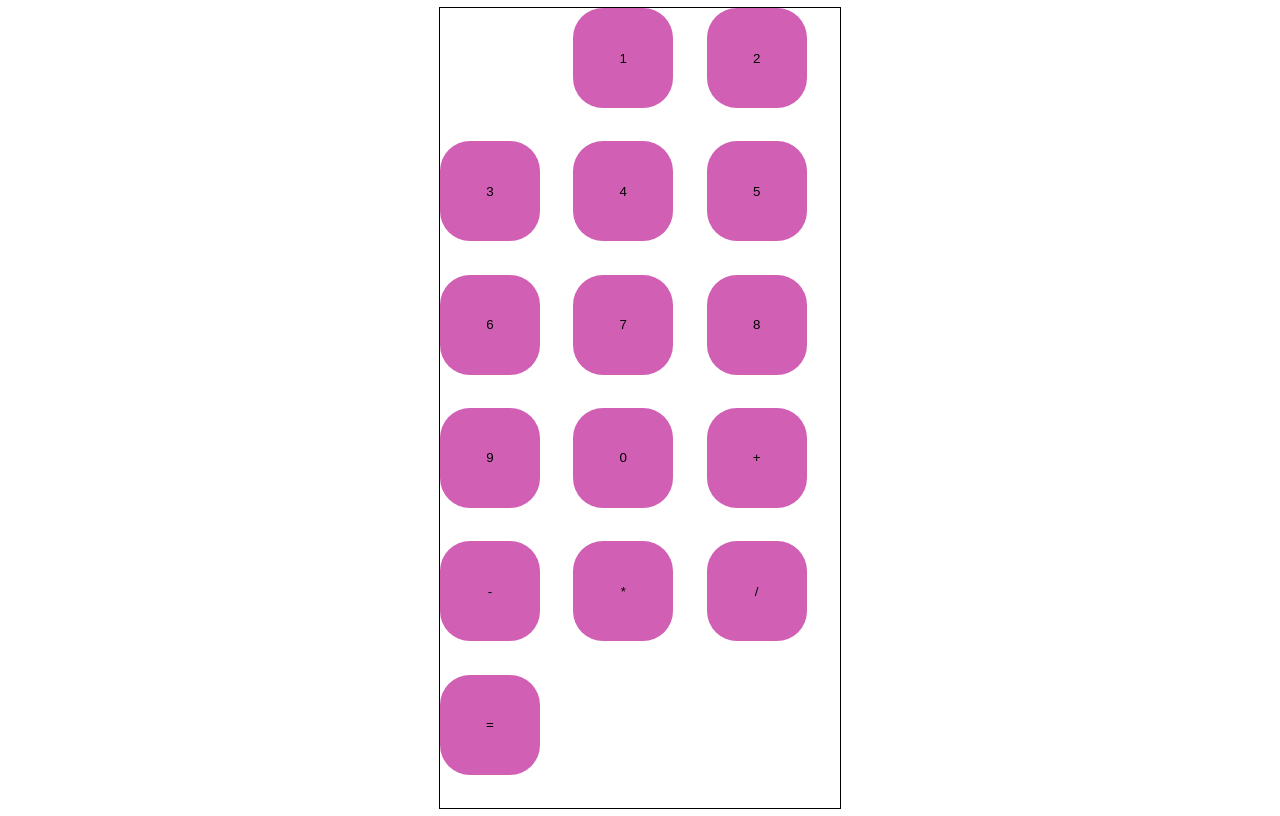
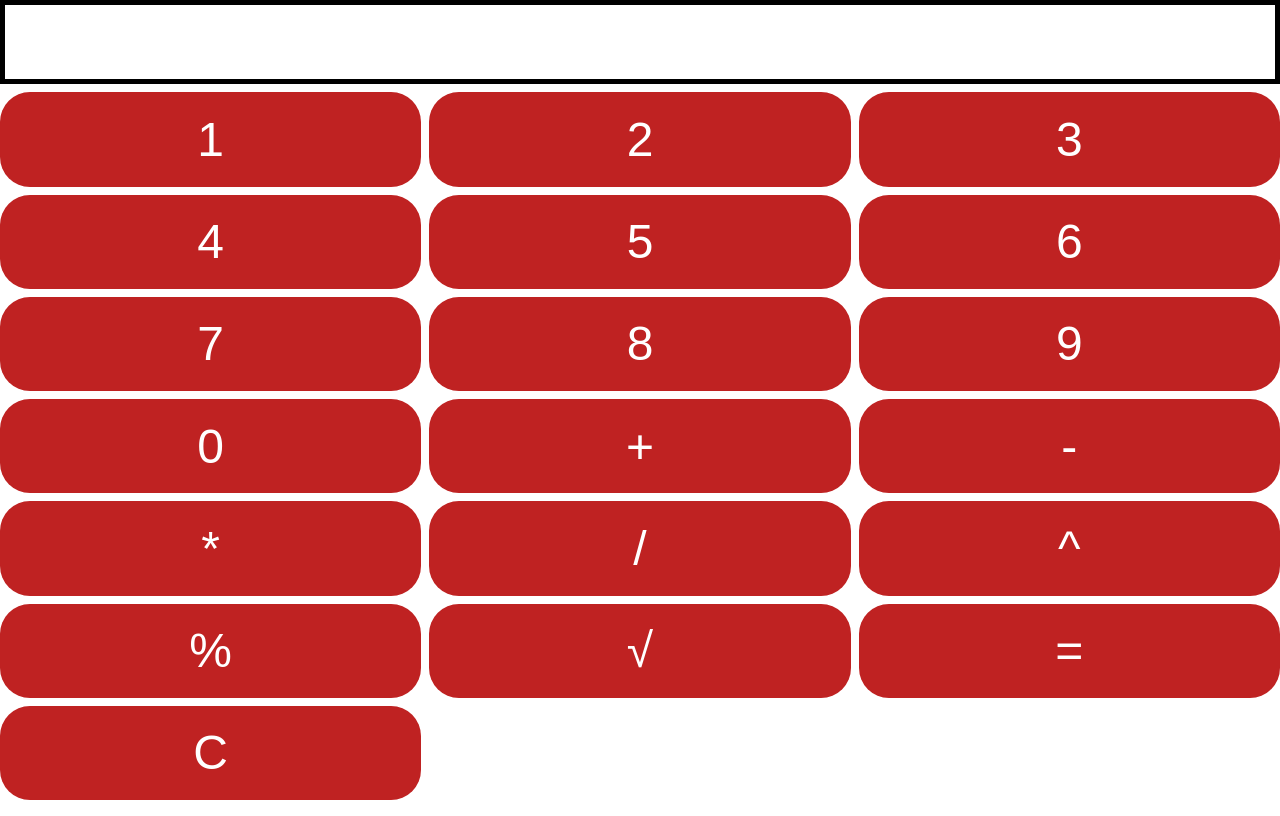
Before and after one commit to NikitaVideman/easy-calculator, a website built with Vite: page index.html in a window 1280 px wide. Built offline with nearby package versions, Linux system fonts and the light colour scheme; files whose address does not match are found by name.

Commit message:
Added inputs screen Buttons now has responsible size

```diff
--- a/index.html
+++ b/index.html
@@ -26,7 +26,12 @@
     <button class="btn" onclick="bufferOperation(OPERATIONS.DECREMENT)">-</button>
     <button class="btn" onclick="bufferOperation(OPERATIONS.MULTIPLY)">*</button>
     <button class="btn" onclick="bufferOperation(OPERATIONS.DIVIDE)">/</button>
+    <button class="btn" onclick="bufferOperation(OPERATIONS.DEGREES)">^</button>
+    <button class="btn" onclick="bufferOperation(OPERATIONS.PERCENTAGE)">%</button>
+    <button class="btn" onclick="bufferOperation(OPERATIONS.ROOT)">√</button>
+
     <button class="btn" onclick="calculateAndRender()">=</button>
+    <button class="btn" onclick="resetBuffers()">C</button>
 
 </div>
 
--- a/src/f.css
+++ b/src/f.css
@@ -1,23 +1,35 @@
+:root {
+    --button-color: rgb(191, 34, 34);
+}
+
 body {
+    margin: 0;
+    padding: 0;
     display: flex;
     justify-content: center;
     height: 100vh;
+    background-image: url("public/q.jpg");
 }
 
 #calculator {
-    width: 400px;
-    outline: black 1px solid;
-
+    flex-grow: 1;
+    outline: #ffffff 1px solid;
     display: grid;
     grid-template-columns: 1fr 1fr 1fr;
-    grid-row-gap: 0px;
-    grid-column-gap: 0px;
+    grid-gap: 0.5rem;
+}
+
+#calculator #screen {
+    grid-column: 1/-1;
+    grid-row: 1/3;
+    border: #000000 5px solid;
+    font-size: 3rem;
 }
 
 .btn {
-    width: 100px;
-    height: 100px;
-    background-color: #d160b4;
+    font-size: 3rem;
+    background-color: var(--button-color);
+    color: white;
     border: 0 none;
     border-radius: 30px;
 
@@ -25,7 +37,7 @@ body {
 }
 
 .btn:hover {
-    background-color: rgba(209, 96, 180, 0.45);
+    background-color: rgba(133, 60, 60, 0.45);
 }
 
 .btn:focus {
--- a/src/main.js
+++ b/src/main.js
@@ -1,26 +1,29 @@
 const OPERATIONS = {
 
-    INCREMENT: 'INCREMENT',
-
-    DECREMENT: 'DECREMENT',
-
-    MULTIPLY: 'MULTIPLY',
-
-    DIVIDE: 'DIVIDE',
+    INCREMENT: "+",
+    DECREMENT: "-",
+    MULTIPLY: "*",
+    DIVIDE: "/",
+    DEGREES: "^",
+    ROOT: "0",
+    PERCENTAGE: "%",
 
 };
 
-const RESULT_PREFIX = "Result: ";
 
 let numBuffer = [] // 2 потому что пока что калькулятор бинарный
 let operatorBuffer = []
 
+
+const updateDisplay = () => {
+    document.getElementById("screen").innerHTML = [numBuffer[0], operatorBuffer[0], numBuffer[1]].join(' ');
+}
 /**
  * Сохраняет значение для дальнейшего вычисления
  */
 const bufferNumber = int => {
     numBuffer.push(int)
-    console.log("[BUFFER]: " + int)
+    updateDisplay()
 }
 
 /**
@@ -28,12 +31,13 @@ const bufferNumber = int => {
  */
 const bufferOperation = operation => {
     operatorBuffer.push(operation)
-    console.log("[OPERATIONS]: " + operation)
+    updateDisplay()
 }
+
 
 const calculateAndRender = () => {
     let h3 = document.getElementById("screen")
-    h3.innerText = RESULT_PREFIX + calculate()
+    h3.innerText = calculate()
 }
 
 const calculate = () => {
@@ -53,5 +57,21 @@ const calculate = () => {
 
         case OPERATIONS.DIVIDE:
             return a / b;
+
+        case OPERATIONS.DEGREES:
+            return Math.pow(a, b)
+
+        case OPERATIONS.ROOT:
+            return Math.sqrt(a)
+
+        case OPERATIONS.PERCENTAGE:
+            return (a / 100) * b // 10 / 100 = 0.01 * 2 = 0.02
     }
+
 }
+
+const resetBuffers = () => {
+    document.getElementById("screen").innerHTML = ""
+    numBuffer = []
+    operatorBuffer = []
+}
```
Also changed, not shown: README.MD, public/q.jpg (added).
